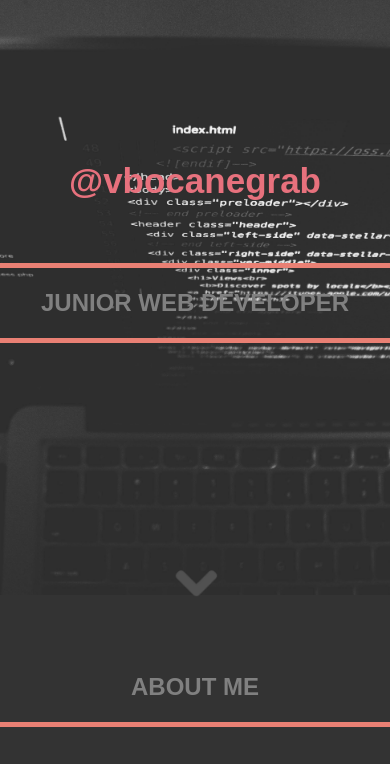
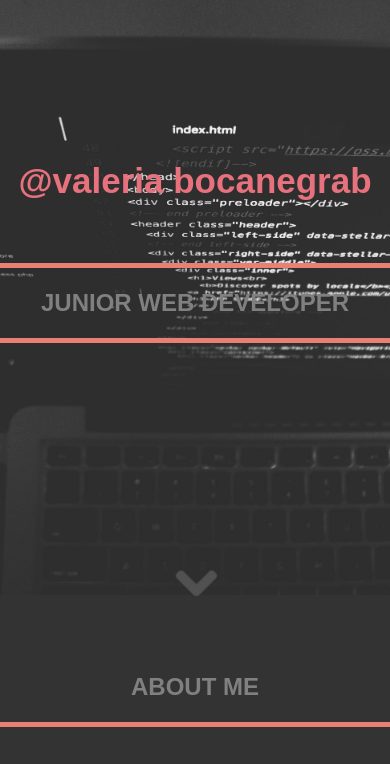
Before and after one commit to valeriux/valeriabocanegrab, a plain HTML site: page index.html in a window 390 px wide. Shown: the part 80-844 px from the top of the page. Drawn offline with nearby package versions, Linux system fonts and the light colour scheme; a web font is replaced by a local one.

Commit message:
Portfolio v9

```diff
--- a/index.html
+++ b/index.html
@@ -73,7 +73,7 @@
     </video>
     <div class="welcome-section-letters">
         <div class="header-full"><h1>{&nbsp;&nbsp;&nbsp;@valeria bocanegrab&nbsp;&nbsp;&nbsp;}</h1></div>
-        <div class="header-mobile"><h2>@vbocanegrab</h2></div>
+        <div class="header-mobile"><h2>@valeria bocanegrab</h2></div>
         <hr class="black-5px-full">
     </div>
     <div class="section-head-line">
```
